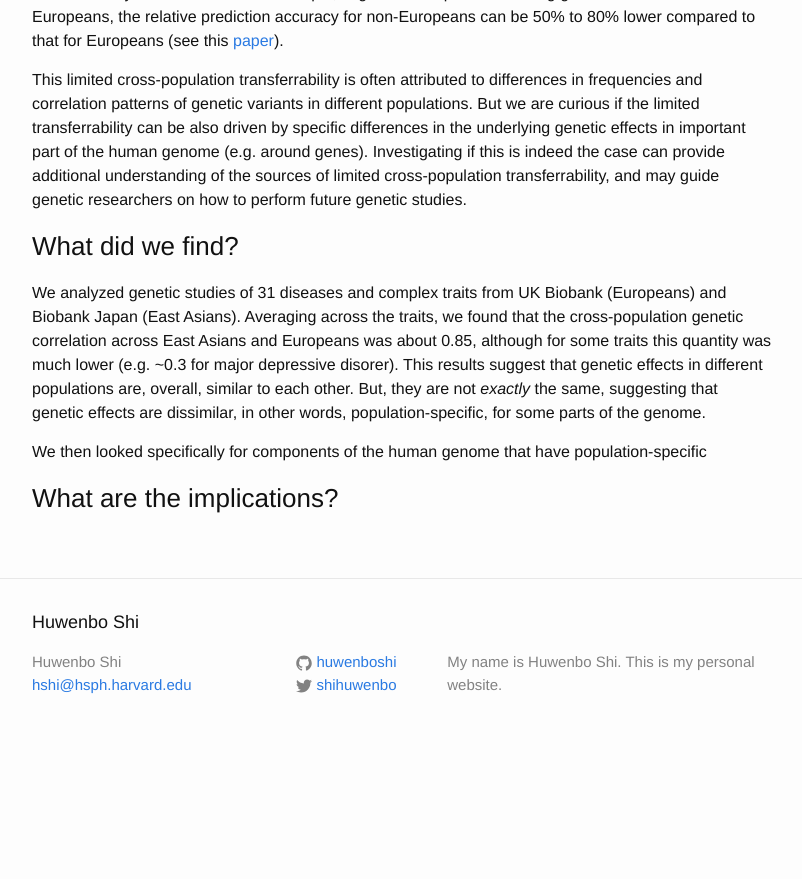
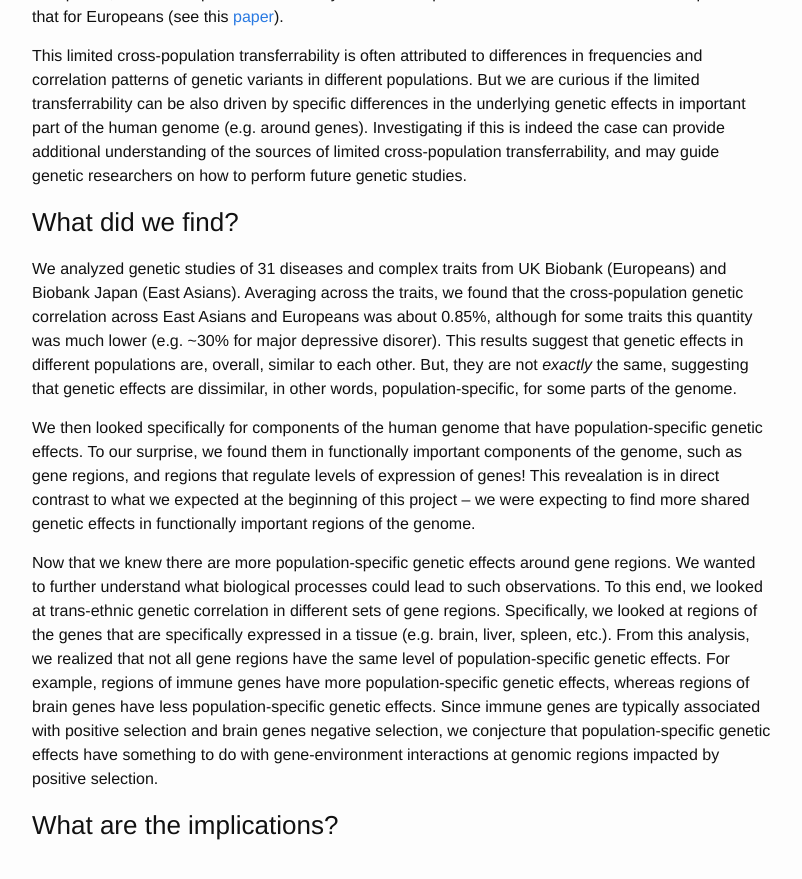
Before and after one commit to huwenboshi/huwenboshi.github.io, a Jekyll site: the page built from _posts/2021-02-21-crosspopfunct.markdown, in a window 1280 px wide and 900 px high, scrolled down 939 px. Shown: the top 879 px of the window, without its empty margins (238-1040 px from the left). Built offline with Jekyll 4.4.1, drawn with Linux system fonts in a browser that asks for light colours; before the commit the page ends 1695 px from its top, so only the background shows below that; some of the changed text lies outside the part shown.

Commit message:
updated blog

```diff
--- a/_posts/2021-02-21-crosspopfunct.markdown
+++ b/_posts/2021-02-21-crosspopfunct.markdown
@@ -63,13 +62,32 @@ to perform future genetic studies.
 We analyzed genetic studies of 31 diseases and complex traits from UK Biobank (Europeans)
 and Biobank Japan (East Asians). Averaging across the traits, we found that
 the cross-population genetic correlation across East Asians and Europeans was
-about 0.85, although for some traits this quantity was much lower (e.g. ~0.3
+about 0.85%, although for some traits this quantity was much lower (e.g. ~30%
 for major depressive disorer). This results suggest that genetic effects
 in different populations are, overall, similar to each other. But, they are
 not *exactly* the same, suggesting that genetic effects are dissimilar, in
 other words, population-specific, for some parts of the genome.
 
 We then looked specifically for components of the human genome that have
-population-specific
+population-specific genetic effects. To our surprise, we found them in
+functionally important components of the genome, such as gene regions, and
+regions that regulate levels of expression of genes! This revealation is
+in direct contrast to what we expected at the beginning of this project -- we
+were expecting to find more shared genetic effects in functionally important
+regions of the genome.
+
+Now that we knew there are more population-specific genetic effects around
+gene regions. We wanted to further understand what biological processes could
+lead to such observations. To this end, we looked at trans-ethnic genetic
+correlation in different sets of gene regions. Specifically, we looked at
+regions of the genes that are specifically expressed in a tissue (e.g.
+brain, liver, spleen, etc.). From this analysis, we realized that not all
+gene regions have the same level of population-specific genetic effects.
+For example, regions of immune genes have more population-specific
+genetic effects, whereas regions of brain genes have less population-specific
+genetic effects. Since immune genes are typically associated with positive selection
+and brain genes negative selection, we conjecture that population-specific
+genetic effects have something to do with gene-environment interactions
+at genomic regions impacted by positive selection.
 
 ### What are the implications?
```
Also changed, not shown: other parts of _posts/2021-02-21-crosspopfunct.markdown (+1 -2 lines).
